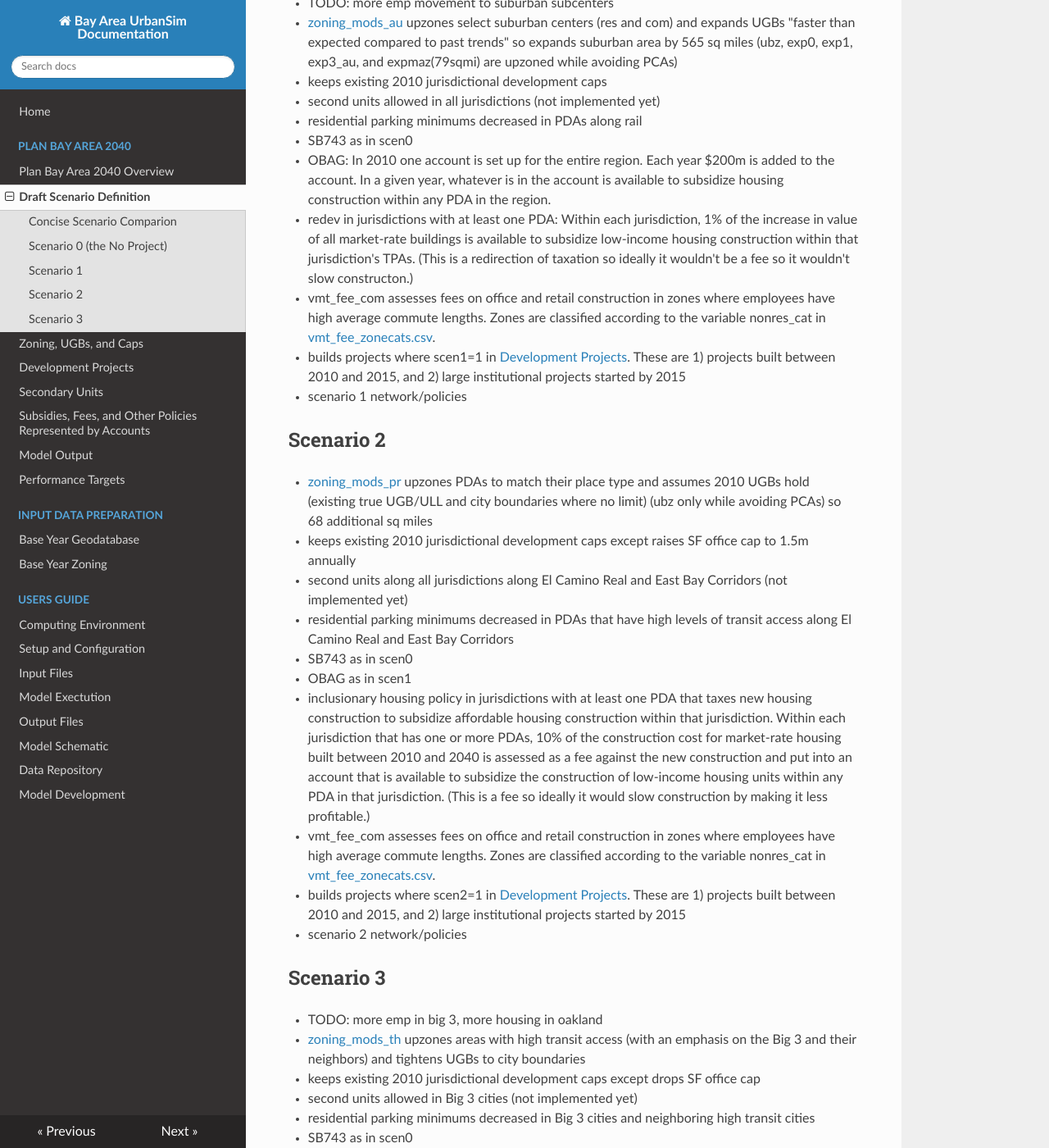
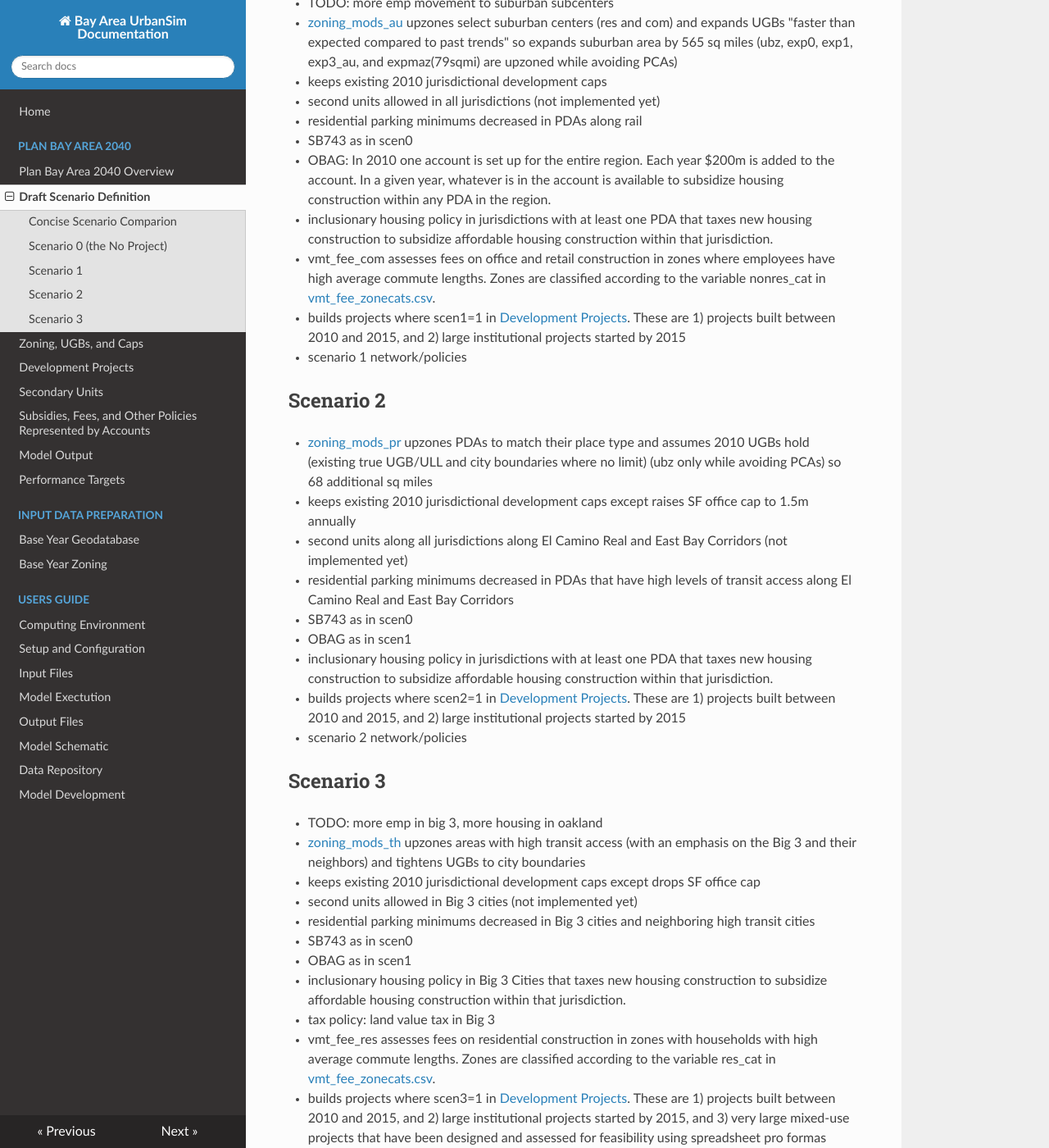
Before and after one commit to BayAreaMetro/baus_docs2, an MkDocs documentation site: the page built from docs/pba40/scenarios_def_pba40.md, in a window 1280 px wide and 1400 px high, scrolled down 1148 px. Shown: the whole window at 82% size. Built offline with MkDocs 1.6.1, drawn with Linux system fonts in a browser that asks for light colours; nearby versions of some CDN libraries; old or Windows-style settings are respelled for this version of MkDocs.

Commit message:
Update scenarios_def_pba40.md

```diff
--- a/docs/pba40/scenarios_def_pba40.md
+++ b/docs/pba40/scenarios_def_pba40.md
@@ -37,7 +37,7 @@
 * residential parking minimums decreased in PDAs along rail
 * SB743 as in scen0
 * OBAG: In 2010 one account is set up for the entire region. Each year $200m is added to the account. In a given year, whatever is in the account is available to subsidize housing construction within any PDA in the region.
-* redev in jurisdictions with at least one PDA: Within each jurisdiction, 1% of the increase in value of all market-rate buildings is available to subsidize low-income housing construction within that jurisdiction's TPAs. (This is a redirection of taxation so ideally it wouldn't be a fee so it wouldn't slow constructon.)
+* inclusionary housing policy in jurisdictions with at least one PDA that taxes new housing construction to subsidize affordable housing construction within that jurisdiction.
 * vmt_fee_com assesses fees on office and retail construction in zones where employees have high average commute lengths. Zones are classified according to the variable nonres_cat in [vmt_fee_zonecats.csv](https://github.com/MetropolitanTransportationCommission/bayarea_urbansim/blob/master/data/vmt_fee_zonecats.csv).
 * builds projects where scen1=1 in [Development Projects](https://github.com/MetropolitanTransportationCommission/bayarea_urbansim/blob/master/data/development_projects.csv). These are 1) projects built between 2010 and 2015, and 2) large institutional projects started by 2015
 * scenario 1 network/policies
@@ -51,8 +51,7 @@
 * residential parking minimums decreased in PDAs that have high levels of transit access along El Camino Real and East Bay Corridors
 * SB743 as in scen0
 * OBAG as in scen1
-* inclusionary housing policy in jurisdictions with at least one PDA that taxes new housing construction to subsidize affordable housing construction within that jurisdiction. Within each jurisdiction that has one or more PDAs, 10% of the construction cost for market-rate housing built between 2010 and 2040 is assessed as a fee against the new construction and put into an account that is available to subsidize the construction of low-income housing units within any PDA in that jurisdiction. (This is a fee so ideally it would slow construction by making it less profitable.)
-* vmt_fee_com assesses fees on office and retail construction in zones where employees have high average commute lengths. Zones are classified according to the variable nonres_cat in [vmt_fee_zonecats.csv](https://github.com/MetropolitanTransportationCommission/bayarea_urbansim/blob/master/data/vmt_fee_zonecats.csv).
+* inclusionary housing policy in jurisdictions with at least one PDA that taxes new housing construction to subsidize affordable housing construction within that jurisdiction.
 * builds projects where scen2=1 in [Development Projects](https://github.com/MetropolitanTransportationCommission/bayarea_urbansim/blob/master/data/development_projects.csv). These are 1) projects built between 2010 and 2015, and 2) large institutional projects started by 2015
 * scenario 2 network/policies
 
@@ -66,6 +65,7 @@
 * residential parking minimums decreased in Big 3 cities and neighboring high transit cities
 * SB743 as in scen0
 * OBAG as in scen1
+* inclusionary housing policy in Big 3 Cities that taxes new housing construction to subsidize affordable housing construction within that jurisdiction.
 * tax policy: land value tax in Big 3
 * vmt_fee_res assesses fees on residential construction in zones with households with high average commute lengths. Zones are classified according to the variable res_cat in [vmt_fee_zonecats.csv](https://github.com/MetropolitanTransportationCommission/bayarea_urbansim/blob/master/data/vmt_fee_zonecats.csv).
 * builds projects where scen3=1 in [Development Projects](https://github.com/MetropolitanTransportationCommission/bayarea_urbansim/blob/master/data/development_projects.csv). These are 1) projects built between 2010 and 2015, and 2) large institutional projects started by 2015, and 3) very large mixed-use projects that have been designed and assessed for feasibility using spreadsheet pro formas
```
